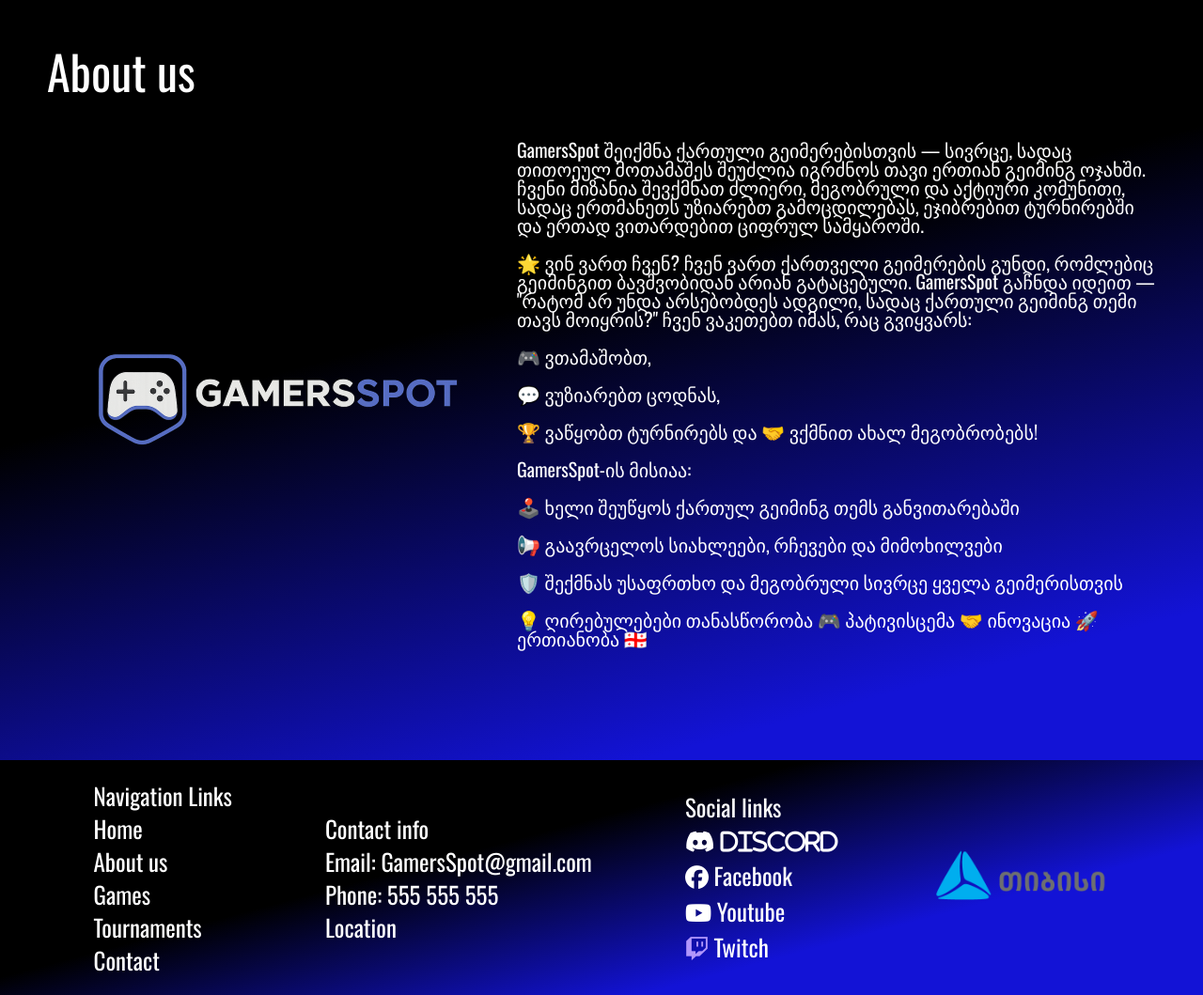
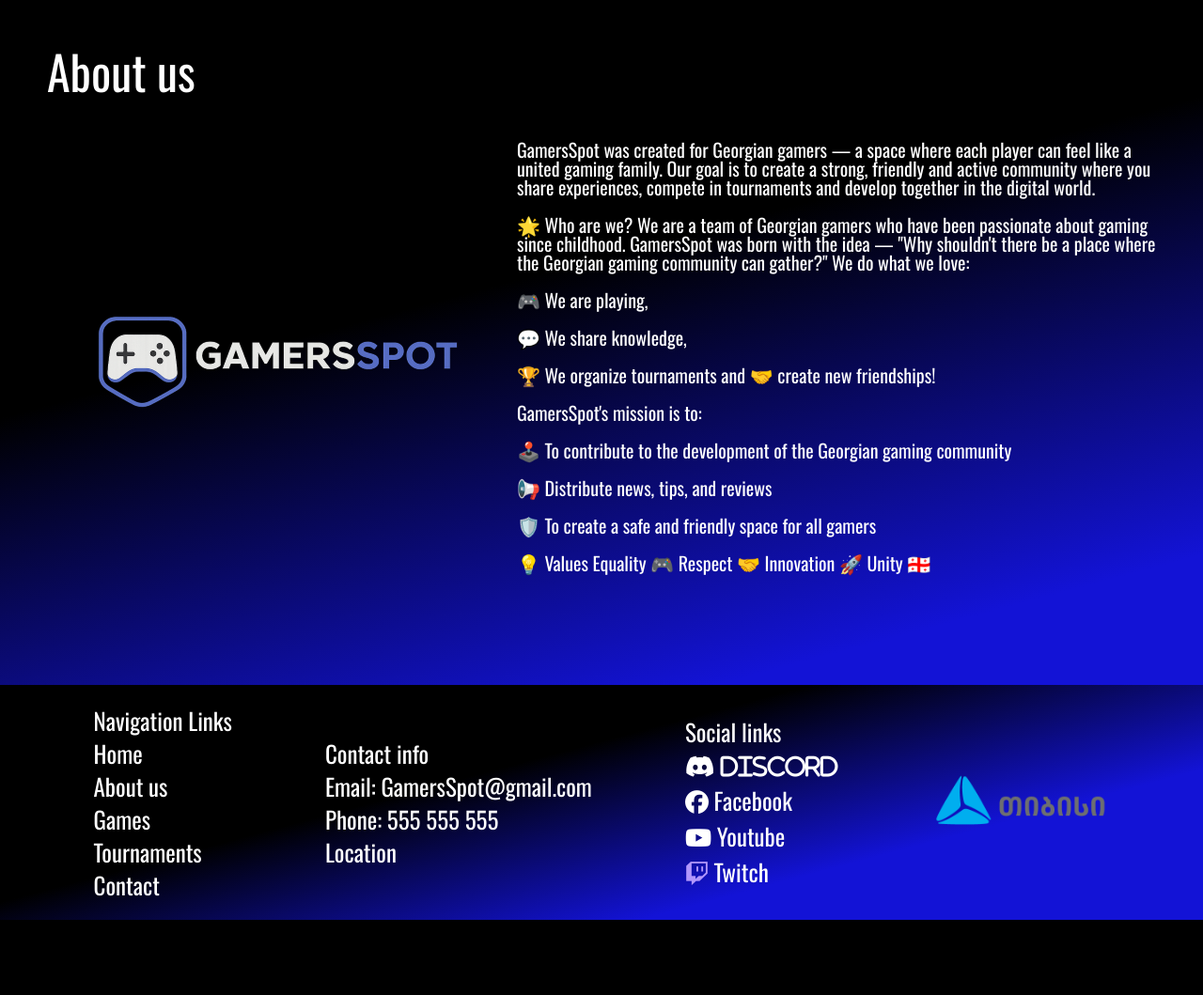
Before and after one commit to matesokh/Gamersspot1.ge, a Flask app: page /aboutus in a window 1280 px wide. Shown: the part 116-1175 px from the top of the page at 94% size. After the commit the page ends 1095 px from the top, so only its background shows below. Run offline with Flask 3, Linux system fonts and the light colour scheme; some libraries are stand-ins or nearby versions.

Commit message:
Update AboutUs.html

```diff
--- a/templates/AboutUs.html
+++ b/templates/AboutUs.html
@@ -12,49 +12,49 @@
 <H1 class="h1">About us</H1>
 <main>
     <img src="../static/images/logo1.png" alt="logo">
-        <p> GamersSpot შეიქმნა ქართული გეიმერებისთვის — სივრცე, სადაც თითოეულ მოთამაშეს შეუძლია იგრძნოს თავი ერთიან
-            გეიმინგ ოჯახში.
-            ჩვენი მიზანია შევქმნათ ძლიერი, მეგობრული და აქტიური კომუნითი, სადაც ერთმანეთს უზიარებთ გამოცდილებას,
-            ეჯიბრებით ტურნირებში და ერთად ვითარდებით ციფრულ სამყაროში.
+    <p> GamersSpot was created for Georgian gamers — a space where each player can feel like a united
+        gaming family.
+        Our goal is to create a strong, friendly and active community where you share experiences,
+        compete in tournaments and develop together in the digital world.
         <br>
         <br>
-            🌟 ვინ ვართ ჩვენ?
-            ჩვენ ვართ ქართველი გეიმერების გუნდი, რომლებიც გეიმინგით ბავშვობიდან არიან გატაცებული. GamersSpot გაჩნდა
-            იდეით — "რატომ არ უნდა არსებობდეს ადგილი, სადაც ქართული გეიმინგ თემი თავს მოიყრის?"
-            ჩვენ ვაკეთებთ იმას, რაც გვიყვარს:
+        🌟 Who are we?
+        We are a team of Georgian gamers who have been passionate about gaming since childhood. GamersSpot was born
+        with the idea — "Why shouldn't there be a place where the Georgian gaming community can gather?"
+        We do what we love:
         <br>
         <br>
-            🎮 ვთამაშობთ,
+        🎮 We are playing,
         <br>
         <br>
-            💬 ვუზიარებთ ცოდნას,
+        💬 We share knowledge,
         <br>
         <br>
-            🏆 ვაწყობთ ტურნირებს
-            და 🤝 ვქმნით ახალ მეგობრობებს!
+        🏆 We organize tournaments
+        and 🤝 create new friendships!
         <br>
         <br>
-             GamersSpot-ის მისიაა:
+        GamersSpot's mission is to:
         <br>
         <br>
-            🕹️ ხელი შეუწყოს ქართულ გეიმინგ თემს განვითარებაში
+        🕹️ To contribute to the development of the Georgian gaming community
         <br>
         <br>
-            📢 გაავრცელოს სიახლეები, რჩევები და მიმოხილვები
+        📢 Distribute news, tips, and reviews
         <br>
         <br>
-            🛡️ შექმნას უსაფრთხო და მეგობრული სივრცე ყველა გეიმერისთვის
+        🛡️ To create a safe and friendly space for all gamers
         <br>
         <br>
-            💡 ღირებულებები
+        💡 Values
 
-            თანასწორობა 🎮
+        Equality 🎮
 
-            პატივისცემა 🤝
+        Respect 🤝
 
-            ინოვაცია 🚀
+        Innovation 🚀
 
-            ერთიანობა 🇬🇪
+        Unity 🇬🇪
     </p>
 </main>
 
```
Lines whose indentation alone changed are shown as unchanged.
